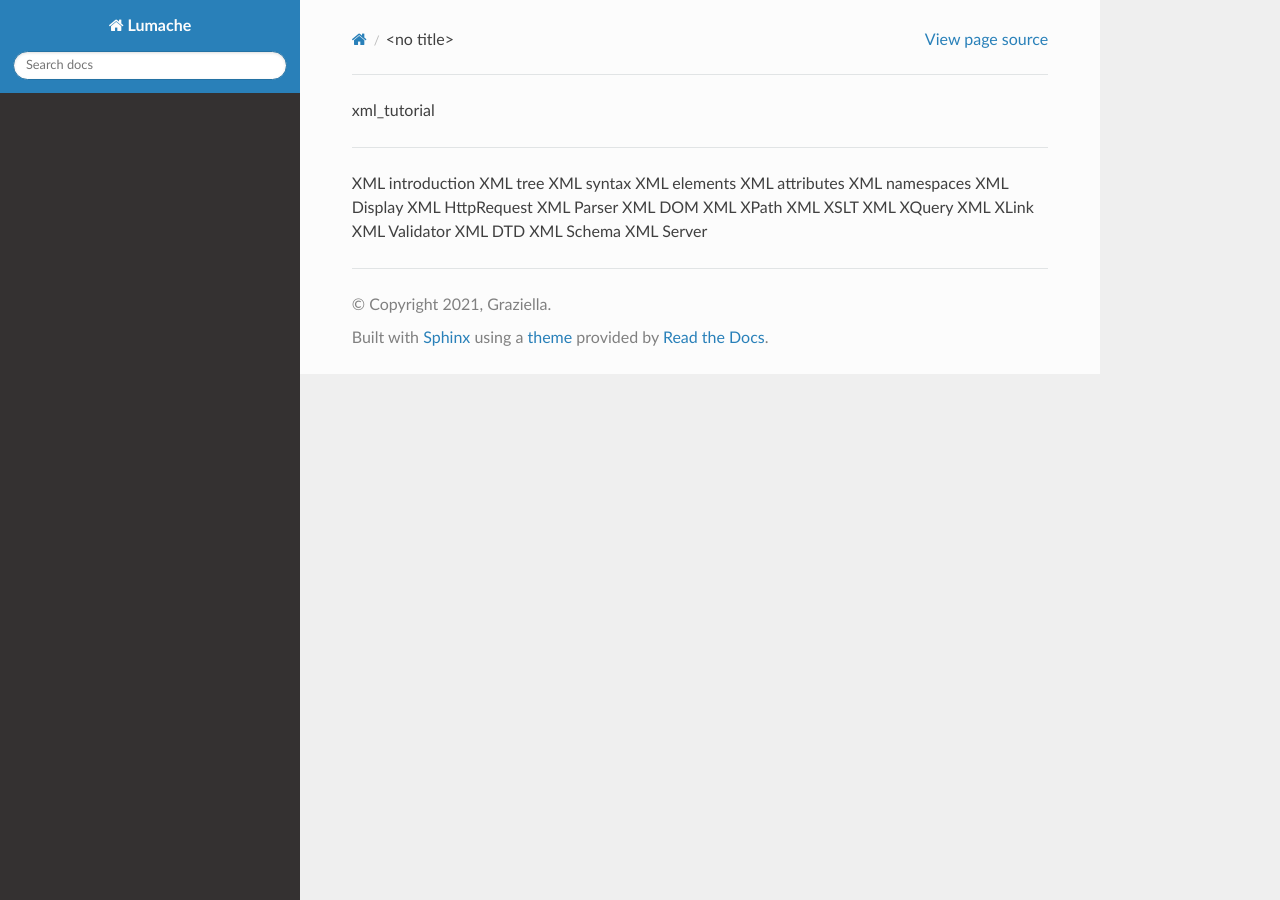
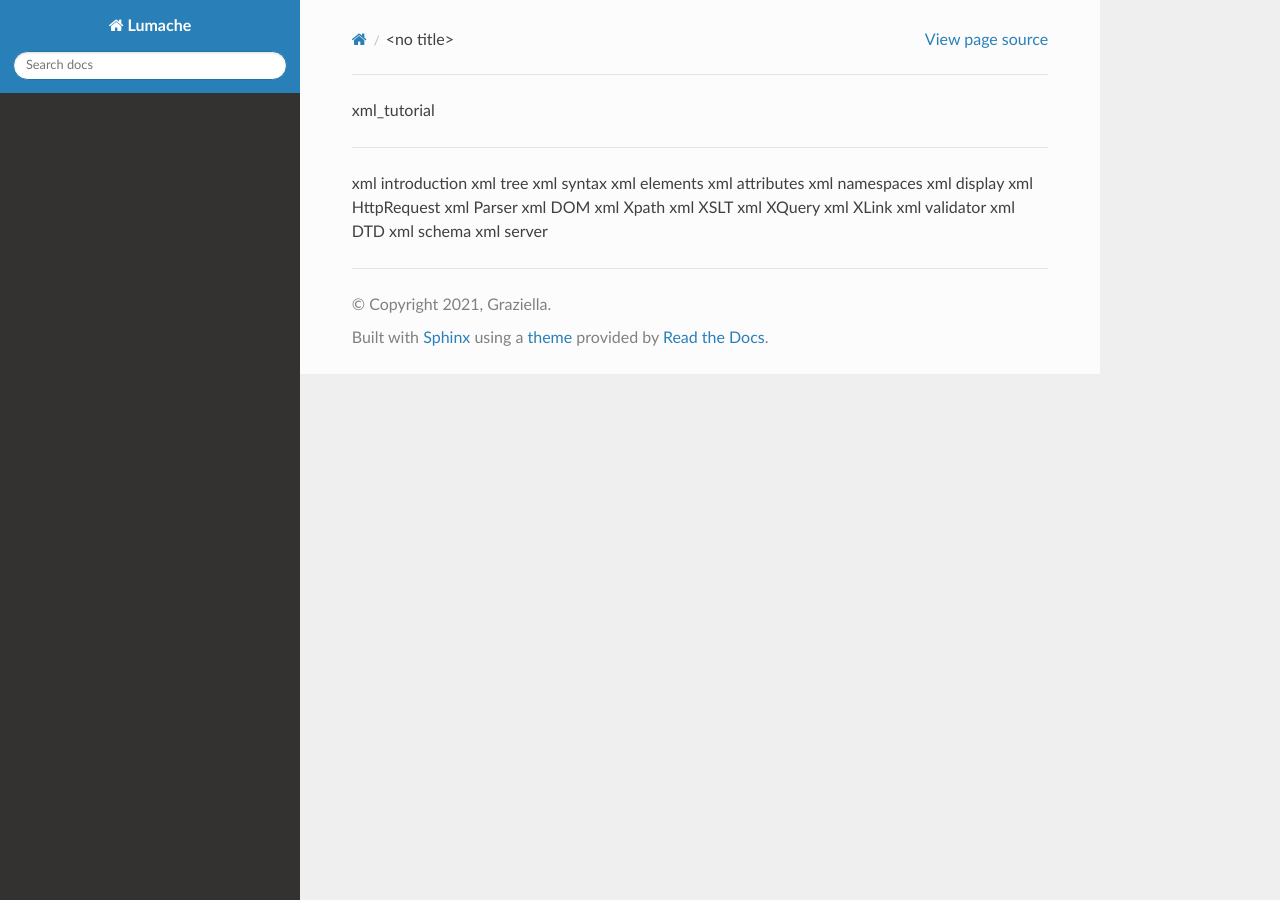
Before and after one commit to litoserafin/xml, a Sphinx documentation site: the page built from docs/source/xml_tutorials/index.rst, in a window 1280 px wide. Built offline with Sphinx 7.4.7 and the Read the Docs theme 3.1.0, drawn with Linux system fonts in a browser that asks for light colours; pages that are not in the unit, such as notebooks, are missing from menus.

```diff
--- a/docs/source/xml_tutorials/index.rst
+++ b/docs/source/xml_tutorials/index.rst
@@ -6,21 +6,21 @@ xml_tutorial
 
    :maxdepth:
    XML HOME
-XML introduction
-XML tree
-XML syntax
-XML elements
-XML attributes
-XML namespaces
-XML Display
-XML HttpRequest
-XML Parser
-XML DOM
-XML XPath
-XML XSLT
-XML XQuery
-XML XLink
-XML Validator
-XML DTD
-XML Schema
-XML Server
+xml introduction
+xml tree
+xml syntax
+xml elements
+xml attributes
+xml namespaces
+xml display
+xml HttpRequest
+xml Parser
+xml DOM
+xml Xpath
+xml XSLT
+xml XQuery
+xml XLink
+xml validator
+xml DTD
+xml schema
+xml server
```
